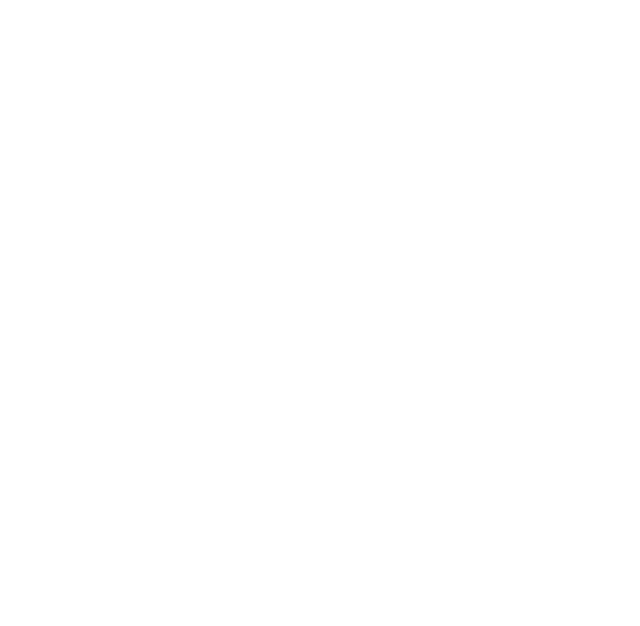
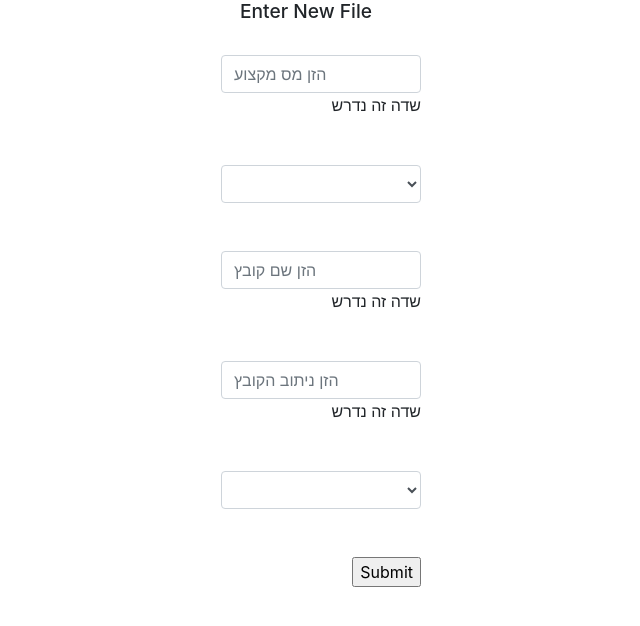
Before and after one commit to EsterRO/Aware-Learning, an Angular app in the folder project/: page /moreComponents/enter-files in a window 1280 px wide. Before the commit this address led to /. Shown: the top 626 px of the page, without its empty margins (334-974 px from the left). Built offline with nearby package versions, Linux system fonts and the light colour scheme.

Commit message:
12/01/2021 by esty 2

```diff
--- a/project/src/app/app-routing.module.ts
+++ b/project/src/app/app-routing.module.ts
@@ -14,6 +14,7 @@
 import{ EnterSpecializationComponent}from './components/moreComponents/enter-specialization/enter-specialization.component'
 import{EnterSubjectsComponent}from'./components/moreComponents/enter-subjects/enter-subjects.component'
 import{PlacesComponent}from'./components/moreComponents/places/places.component'
+import{EnterFilesComponent}from './components/moreComponents/enter-files/enter-files.component'
 
 const routes: Routes = [
  {path:'home',component:HomeComponent} ,
@@ -27,6 +28,7 @@
 {path:'moreComponents/enter-specialization',component:EnterSpecializationComponent},
 {path:'moreComponents/enter-subjects',component:EnterSubjectsComponent},
 {path:'moreComponents/places',component:PlacesComponent},
+{path:'moreComponents/enter-files',component:EnterFilesComponent},
  {path:'',redirectTo:'/home',pathMatch:'full'}
 ];
 
--- a/project/src/app/components/moreComponents/enter-files/enter-files.component.html
+++ b/project/src/app/components/moreComponents/enter-files/enter-files.component.html
@@ -1,53 +1,64 @@
 <!DOCTYPE html>
 <html lang="en">
+
 <head>
     <meta charset="UTF-8">
     <meta name="viewport" content="width=device-width, initial-scale=1.0">
     <title>Document</title>
 </head>
+
 <body>
-    <h1 style="text-align: center;font-size: larger;">Enter New User</h1>
+    <h1 style="text-align: center;font-size: larger;">Enter New File</h1>
     <br>
     <div>
-        <form style="width: 200px;display: block;margin-left: 555px;" [formGroup]="newUserForm" (submit)="send()">
+        <form style="width: 200px;display: block;margin-left: 555px;" [formGroup]="newFileForm" (submit)="send()">
             <fieldset>
-                <input type="text" maxlength="9" placeholder="הזן מספר זהות משתמש" class="form-control" formControlName="IdUser">
-                <div class="error" *ngIf="newUserForm.controls['IdUser'].errors?.required!=null">שדה זה נדרש</div>
+                <input type="namber" maxlength="3" placeholder="הזן מס מקצוע" class="form-control"
+                    formControlName="SubjectNum">
+                <div class="error" *ngIf="newFileForm.controls['SubjectNum'].errors?.required!=null">שדה זה נדרש</div>
             </fieldset>
             <br>
             <br>
             <fieldset>
-                <input type="text" maxlength="30" placeholder="הזן שם פרטי" class="form-control" formControlName="FNameUser">
-                <div class="error" *ngIf="newUserForm.controls['FNameUser'].errors?.required!=null">שדה זה נדרש</div>
+                <select name="FileCategory" form="newFileForm"  class="form-control" formControlName="FileCategory">
+                    <option value="1"selected>הסרטה</option>
+                    <option value="2">דף תירגול</option>
+                    <option value="3">מבחן</option>
+                </select>
+                <div class="error" *ngIf="newFileForm.controls['FileCategory'].errors?.required!=null">שדה זה נדרש</div>
             </fieldset>
             <br>
             <br>
             <fieldset>
-                <input type="text" maxlength="30" placeholder="הזן שם משפחה" class="form-control" formControlName="LNameUser">
-                <div class="error" *ngIf="newUserForm.controls['LNameUser'].errors?.required!=null">שדה זה נדרש</div>
+                <input type="text" maxlength="20" placeholder="הזן שם קובץ" class="form-control"
+                    formControlName="NameFile">
+                <div class="error" *ngIf="newFileForm.controls['NameFile'].errors?.required!=null">שדה זה נדרש</div>
             </fieldset>
             <br>
             <br>
             <fieldset>
-                <input type="text" maxlength="30" placeholder="הזן כתובת משתמש" class="form-control" formControlName="AdressUser">
-                <div class="error" *ngIf="newUserForm.controls['AdressUser'].errors?.required!=null">שדה זה נדרש</div>
+                <input type="text" maxlength="50" placeholder="הזן ניתוב הקובץ" class="form-control"
+                    formControlName="RoutingFile">
+                <div class="error" *ngIf="newFileForm.controls['RoutingFile'].errors?.required!=null">שדה זה נדרש</div>
             </fieldset>
             <br>
             <br>
             <fieldset>
-                <input type="number"  placeholder="הזן מספר התמחות"  class="form-control" formControlName="SpecializationUser">
-                <div class="error" *ngIf="newUserForm.controls['SpecializationUser'].errors?.required!=null">שדה זה נדרש</div>
+               <!--  כאן אמור להיות תגית <select name="" id=""></select> -->
+               <select name="EndingFile" form="newFileForm"  class="form-control" formControlName="EndingFile">
+                <option value=".mp4" selected>.mp4 -הסרטה</option>
+                <option value=".docx">.docx -קבצי וורד</option>
+                <option value=".pdf">.pdf -קבצי pdf</option>
+                <option value=".jpg">.jpg -תמונה</option>
+            </select>
+                <div class="error" *ngIf="newFileForm.controls['EndingFile'].errors?.required!=null">שדה זה נדרש</div>
             </fieldset>
             <br>
             <br>
-            <fieldset>
-                <input type="number"  placeholder="הזן מספר תפקיד" class="form-control" formControlName="RoleUser">
-                <div class="error" *ngIf="newUserForm.controls['RoleUser'].errors?.required!=null">שדה זה נדרש</div>
-            </fieldset>
-            <br>
-            <br>
+
             <input type="submit" class="button">
         </form>
     </div>
 </body>
+
 </html>
--- a/project/src/app/components/moreComponents/enter-files/enter-files.component.ts
+++ b/project/src/app/components/moreComponents/enter-files/enter-files.component.ts
@@ -1,4 +1,8 @@
 import { Component, OnInit } from '@angular/core';
+import { FormControl, FormGroup, Validators } from '@angular/forms';
+import { Router } from '@angular/router';
+import { Files } from 'src/app/models/Files';
+import { UsersService } from 'src/app/service/users.service';
 
 @Component({
   selector: 'app-enter-files',
@@ -6,10 +10,42 @@
   styleUrls: ['./enter-files.component.css']
 })
 export class EnterFilesComponent implements OnInit {
-
-  constructor() { }
+  newFileForm:FormGroup
+  constructor(private router: Router, private Userservise: UsersService) { }
 
   ngOnInit(): void {
+    this.newFileForm=new FormGroup({
+      SubjectNum:new FormControl("",Validators.required),
+      FileCategory:new FormControl(Validators.required),
+      NameFile:new FormControl("",Validators.required),
+      RoutingFile:new FormControl("",Validators.required),
+      EndingFile:new FormControl(Validators.required),
+
+    })
   }
+send(){
+  this.newFileForm.controls['SubjectNum'].setValidators([Validators.required])
+  this.newFileForm.controls['SubjectNum'].updateValueAndValidity()
+  this.newFileForm.controls['FileCategory'].setValidators([Validators.required])
+  this.newFileForm.controls['FileCategory'].updateValueAndValidity()
+  this.newFileForm.controls['NameFile'].setValidators([Validators.required])
+  this.newFileForm.controls['NameFile'].updateValueAndValidity()
+  this.newFileForm.controls['RoutingFile'].setValidators([Validators.required])
+  this.newFileForm.controls['RoutingFile'].updateValueAndValidity()
+  this.newFileForm.controls['EndingFile'].setValidators([Validators.required])
+  this.newFileForm.controls['EndingFile'].updateValueAndValidity()
+  if(this.newFileForm.valid){
+    let newFile=new Files()
+    newFile.SubjectNum=this.newFileForm.controls['SubjectNum'].value
+    newFile.FileCategory=this.newFileForm.controls['FileCategory'].value
+    newFile.NameFile=this.newFileForm.controls['NameFile'].value
+    newFile.RoutingFile=this.newFileForm.controls['RoutingFile'].value
+    newFile.EndingFile=this.newFileForm.controls['EndingFile'].value
+    newFile.UpdateDateFile=new Date()
+    this.Userservise.AddNewFile(newFile).subscribe((data)=>{
+      console.log('succces of enter new file')
 
+    })
+  }
 }
+}
--- a/project/src/app/components/secretary/secretary.component.html
+++ b/project/src/app/components/secretary/secretary.component.html
@@ -22,6 +22,9 @@
     <input type="button"value="הכנסת מקצועות להתמחויות" style="width: 500px;height: 90px;margin-right: 400px;"(click)="enterSubjectsToSpecialization()">
     <br>
     <br>
+    <input type="button" value="הכנסת קבצים למערכת"style="width: 500px;height: 90px;margin-right: 400px;" (click)="NewFile()">
+    <br>
+    <br>
     <input type="button" value="עדכון מערכת שעות" style="width: 500px;height: 90px;margin-right:  400px;"(click)="updateSchedule()">
     <br>
     <br>
--- a/project/src/app/components/secretary/secretary.component.ts
+++ b/project/src/app/components/secretary/secretary.component.ts
@@ -29,4 +29,7 @@
   updateSchedule(){
     this.router.navigate(['../moreComponents/update-schedule'])
   }
+  NewFile(){
+    this.router.navigate(['../moreComponents/enter-files'])
+  }
 }
--- /dev/null
+++ b/project/src/app/models/Files.ts
@@ -0,0 +1,10 @@
+export class Files{
+    FileId:number
+    SubjectNum:number
+    FileCategory:string
+    NameFile:string
+    RoutingFile:string
+    EndingFile:string
+    UpdateDateFile:Date
+
+}
--- a/project/src/app/service/users.service.ts
+++ b/project/src/app/service/users.service.ts
@@ -8,6 +8,7 @@
 import { Time } from '@angular/common';
 import { Subjects } from '../models/Subject';
 import { Schedule } from '../models/Schedule';
+import { Files } from '../models/Files';
 
 
 @Injectable({
@@ -59,4 +60,7 @@
     return this.http.post<boolean>(`${this.url}/api/schedule`,newSchedule,this.options)
 
   }
+  AddNewFile(newFile:Files):Observable<boolean>{
+    return this.http.post<boolean>(`${this.url}/api/file`,newFile,this.options)
+  }
 }
```
Also changed, not shown: 2 other files (tests, documents, lock files or other folders).
